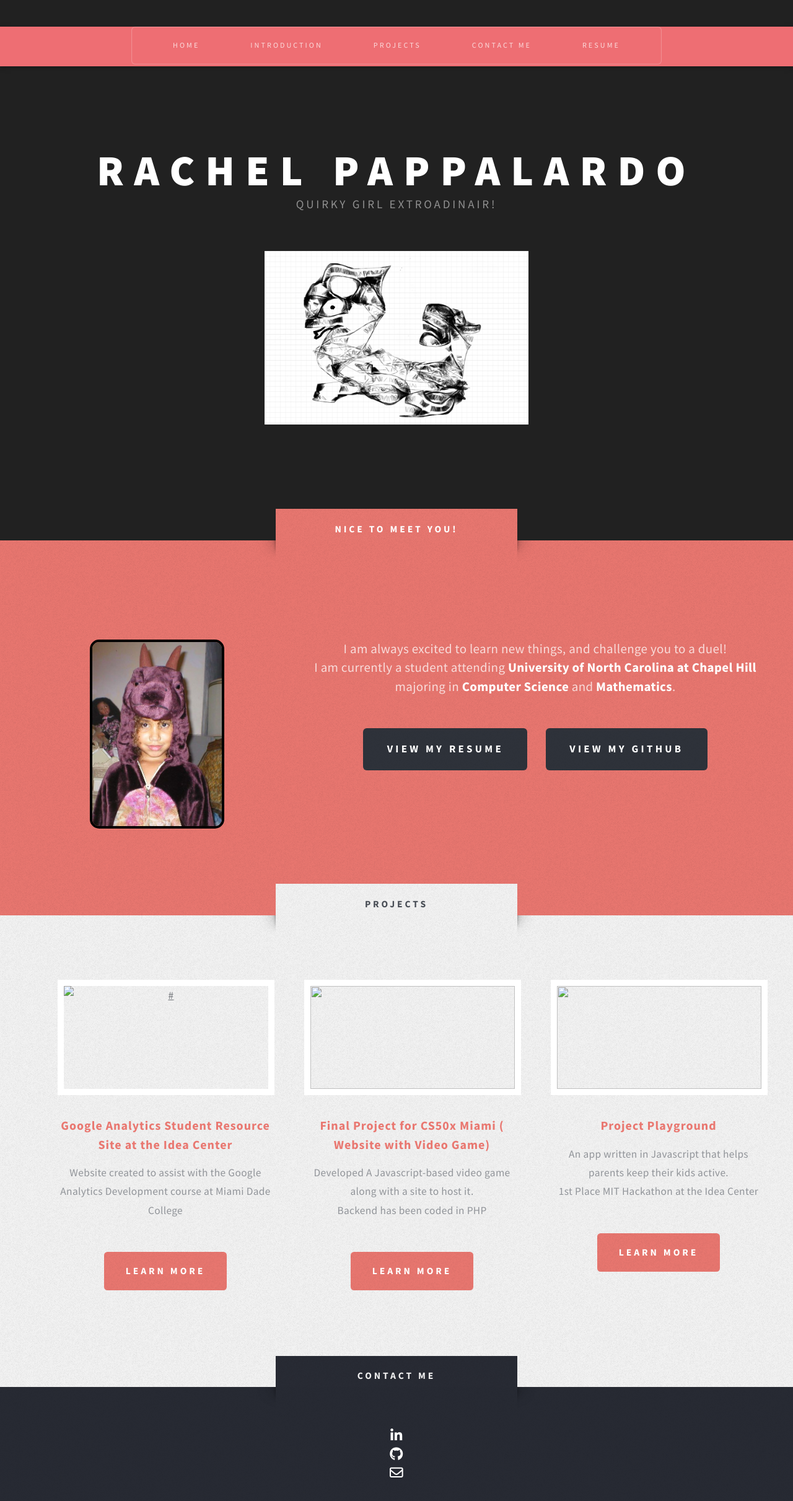
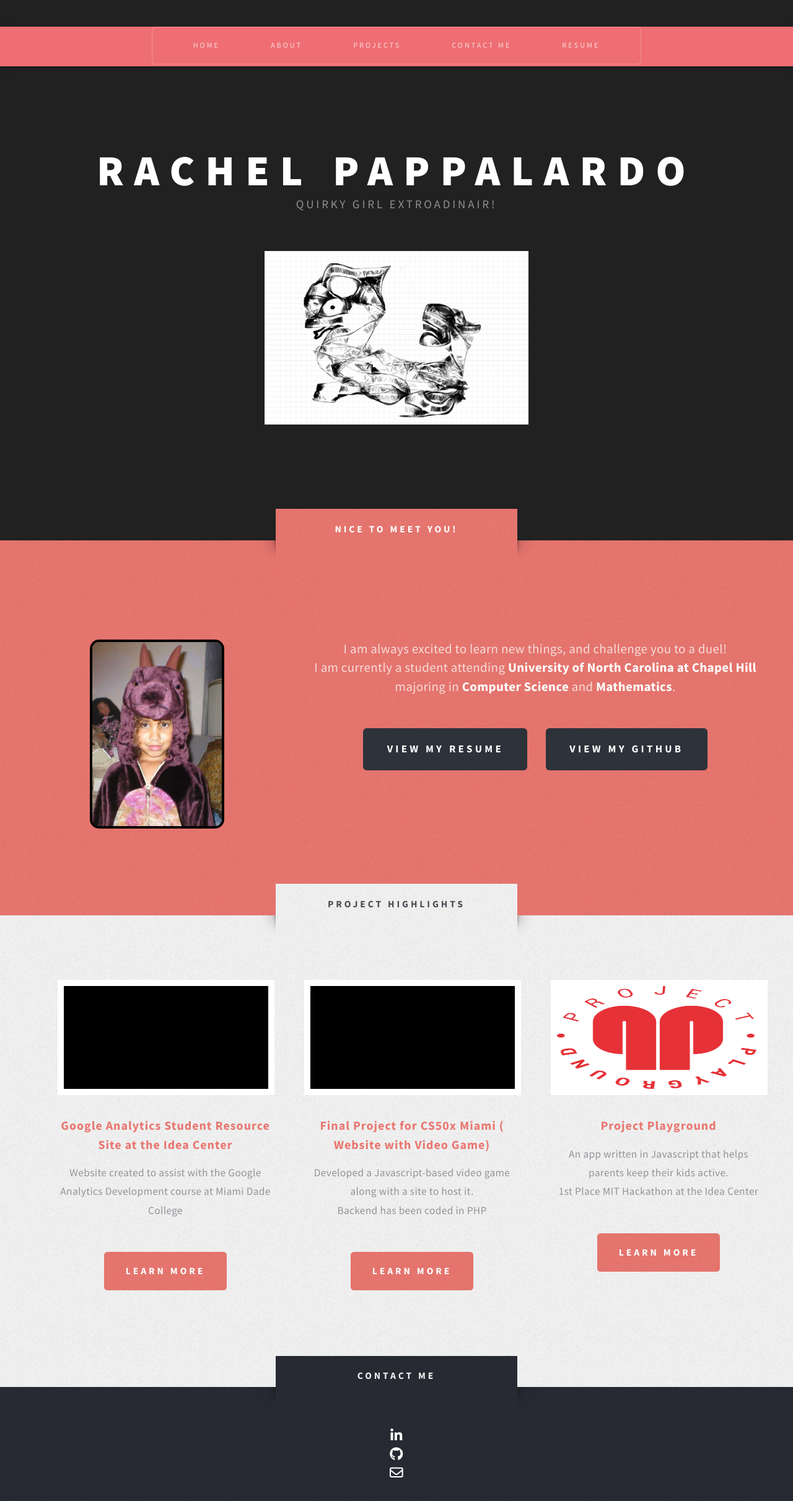
Before and after one commit to RPappalardo/PersonalSite, a plain HTML site: page index.html in a window 1280 px wide. Shown: the top 2422 px of the page at 62% size. Drawn offline with nearby package versions, Linux system fonts and the light colour scheme.

Commit message:
Tweakings

```diff
--- a/index.html
+++ b/index.html
@@ -33,7 +33,7 @@
     							<nav id="nav">
     								<ul>
     									<li class="current"><a href="index.html" id="to_home">Home</a></li>
-    									<li><a href="#introduction_tag" id="to_intro">Introduction</a></li>
+    									<li><a href="#introduction_tag" id="to_intro">About</a></li>
     									<li><a href="#projects_tag" id="to_projects">Projects</a></li>
     									<li><a href="#contactme_tag" id="to_contact">Contact Me</a></li>
     									<li><a href="ResumeRachelPappalardo.docx" target="_blank">Resume</a></li>
@@ -94,12 +94,12 @@
 
     			<!-- Highlights -->
     				<div class="wrapper style3">
-    					<div class="title" id="projects_tag">Projects</div>
+    					<div class="title" id="projects_tag">Project Highlights</div>
     					<div id="highlights" class="container">
     						<div id="projects" class="row 100%">
     							<div class="4u 12u(mobile)"><a href="#">
     								<section class="highlight">
-    									<a href="#" class="image featured"><img src="#" alt="#" /></a>
+    									<a href="#" class="image featured"><img src="assets/css/images/blackbox.jpg" alt="#" /></a>
     									<h3>Google Analytics Student Resource Site at the Idea Center</h3>
     									<p>Website created to assist with the Google Analytics Development course at Miami Dade College</p>
     									<ul class="actions">
@@ -110,9 +110,9 @@
 
     							<div class="4u 12u(mobile)">
     								<section class="highlight">
-    									<a href="#" class="image featured"><img src="#" alt="" /></a>
+    									<a href="#" class="image featured"><img src="assets/css/images/blackbox.jpg" alt="" /></a>
     									<h3>Final Project for CS50x Miami ( Website with Video Game)</h3>
-    									<p>Developed A Javascript-based video game along with a site to host it.<br>Backend has been coded in PHP<br></p>
+    									<p>Developed a Javascript-based video game along with a site to host it.<br>Backend has been coded in PHP<br></p>
     									<ul class="actions">
     										<li><a href="projects/tictactoe.html" class="button style1">Learn More</a></li>
     									</ul>
@@ -121,37 +121,14 @@
 
     							<div class="4u 12u(mobile)">
     								<section class="highlight">
-    									<a href="projects/randomizer.html" class="image featured"><img src="#" alt="" /></a>
+    									<a href="projects/randomizer.html" class="image featured"><img src="assets/css/images/pp.png" alt="" /></a>
     									<h3>Project Playground</h3>
-    									<p>An app written in Javascript that helps parents keep their kids active. <br>1st Place MIT Hackathon at the Idea Center<br></p>
+    									<p>An app written in Javascript that helps parents keep their kids active.<br>1st Place MIT Hackathon at the Idea Center<br></p>
     									<ul class="actions">
     										<li><a href="#" class="button style1">Learn More</a></li>
     									</ul>
     								</section>
     							</div>
-
-    		<!--					<div class="4u 12u(mobile)">
-    								<section class="highlight">
-    									<a href="#" class="image featured"><img src="#" alt="" /></a>
-    									<h3>This personal website</h3>
-    									<p>The code for my personal website<br>Used: HTML5, CSS3, JavaScript, JQuery</p>
-    									<ul class="actions">
-    										<li><a href="#" class="button style1">Learn More</a></li>
-    									</ul>
-    								</section>
-    							</div> -->
-
-    							<div class="4u 12u(mobile)" hidden="true">
-    								<section class="highlight">
-    									<a href="pageNA.html" class="image featured"><img src="images/pic02.jpg" alt="" /></a>
-    									<h3>Electronic Skateboard</h3>
-    									<p>Developed a skateboard with a team at Onetown boards</p>
-    									<ul class="actions">
-    										<li><a href="#" class="button style1">Learn More</a></li>
-    									</ul>
-    								</section>
-    							</div>
-
     						</div>
     					</div>
     				</div>
```
